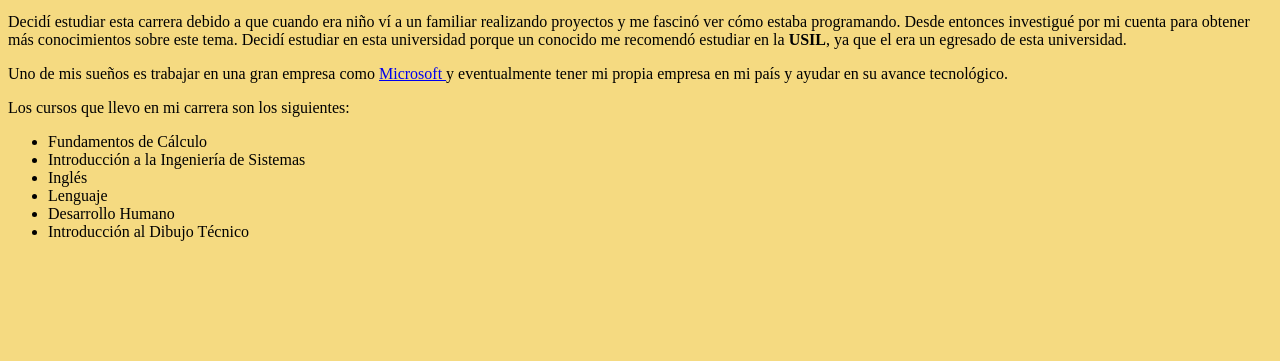
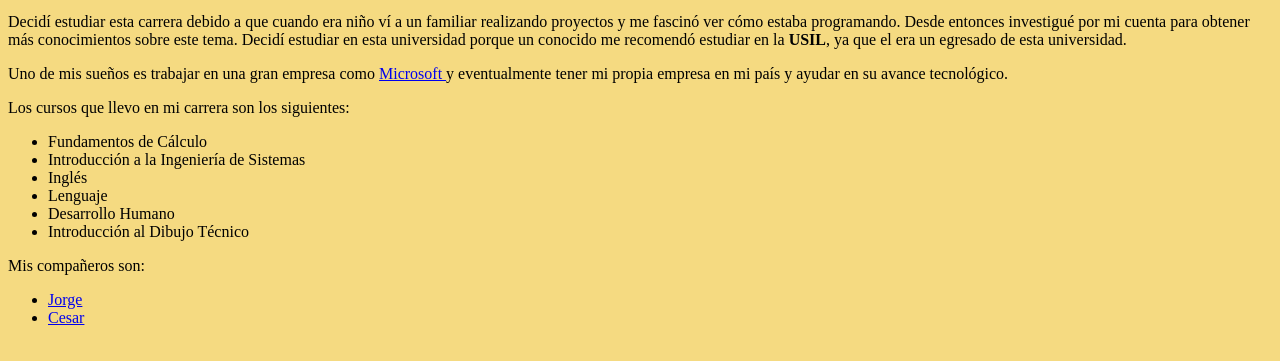
Before and after one commit to Jean170603/Jean-Pierre-Tello-Lazaro, a plain HTML site: page index.html in a window 1280 px wide. Shown: the part 119-480 px from the top of the page. Drawn offline with Linux system fonts and the light colour scheme.

Commit message:
Update index.html

```diff
--- a/index.html
+++ b/index.html
@@ -23,7 +23,15 @@ la <a href="https://www.usil.edu.pe" > Universidad San Ignacio de Loyola</a>, do
         <li> Desarrollo Humano</li>
         <li> Introducción al Dibujo Técnico</li>
 	</ul>
+
 </p>
+<p> Mis compañeros son:
+	<ul>
+		<li> <a href="https://jorge16.000webhostapp.com" > Jorge </a>
+		<li> <a href="https://cesarbevilacquawong.000webhostapp.com" > Cesar </a>
 
+	</ul>
+
+</p>
 </body>
 </html>
```
